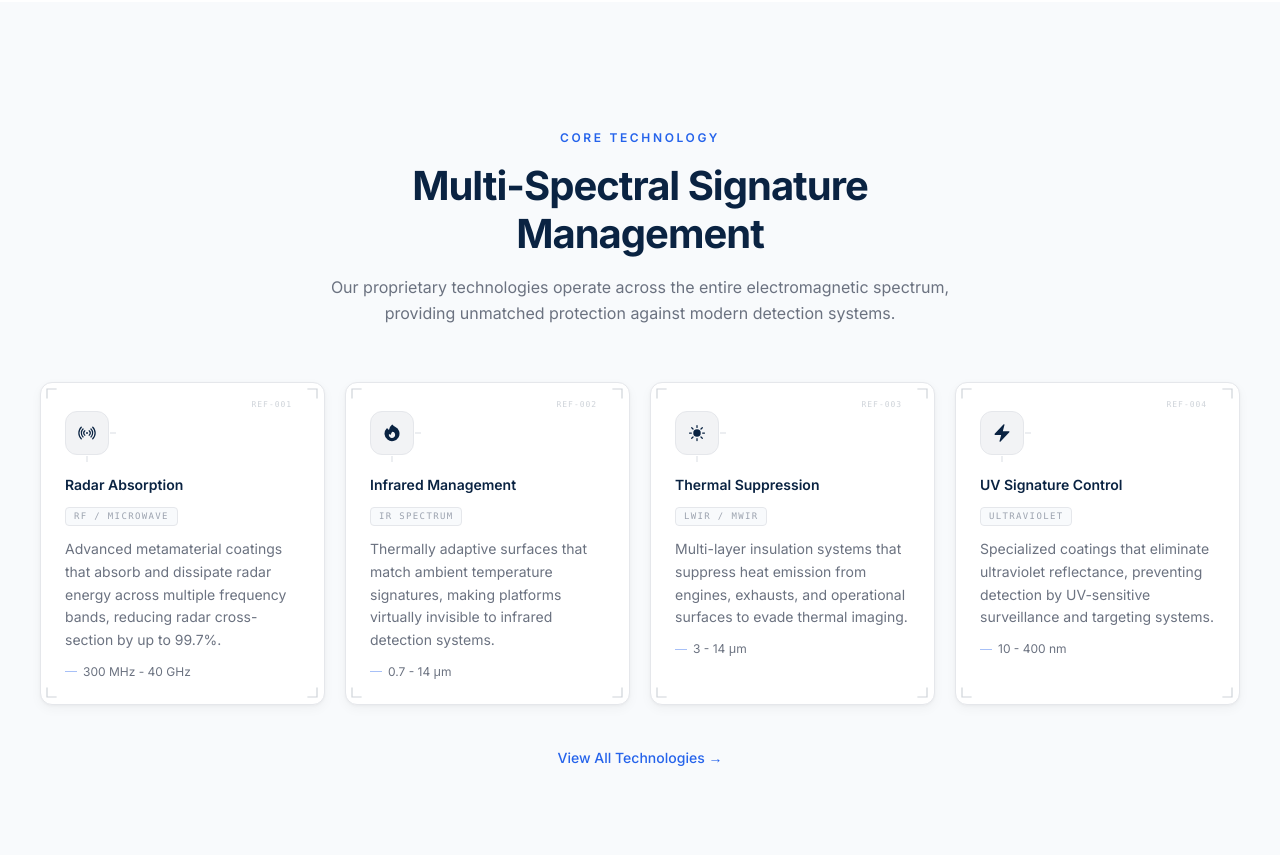
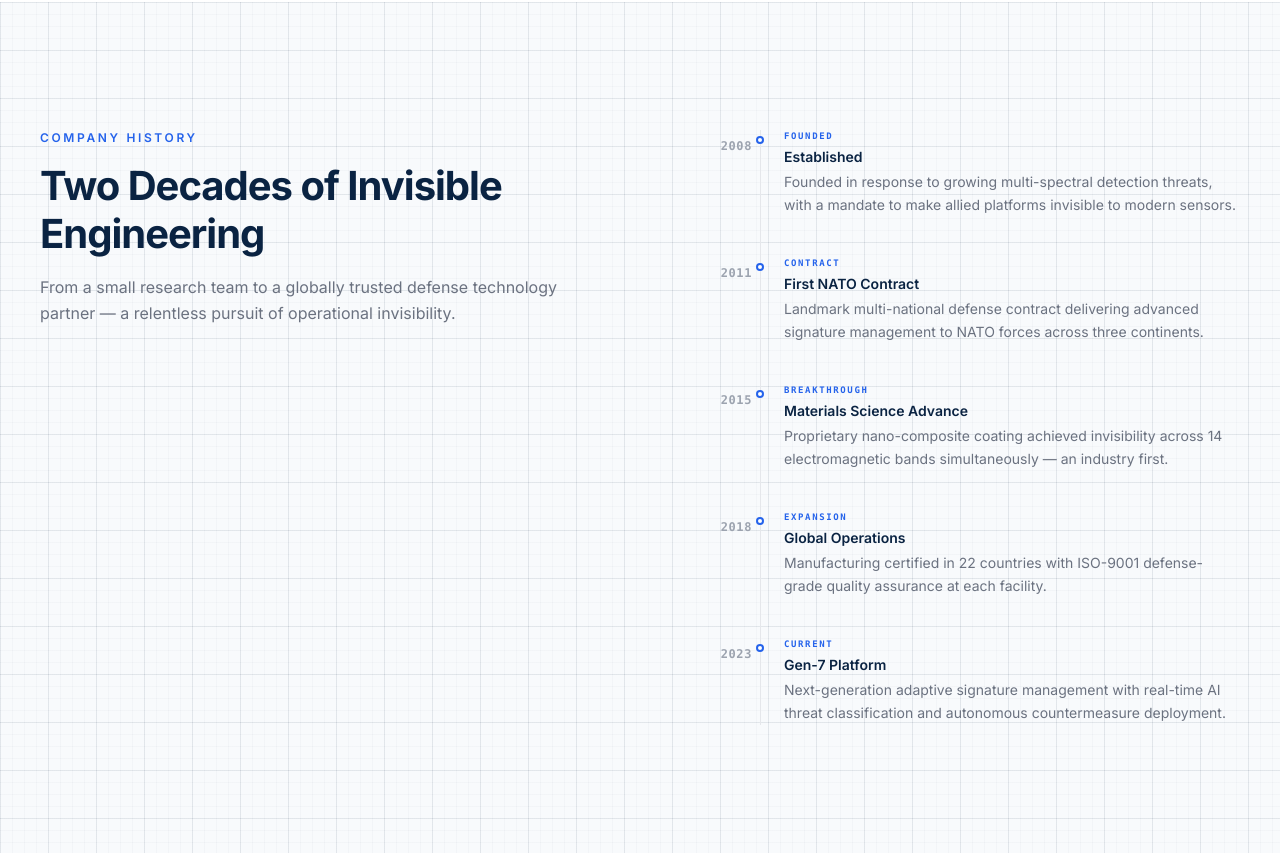
Before and after one commit to Ayush-2-singh/health-stealth-, a Next.js app: page / in a window 1280 px wide. Shown: the part 1734-2589 px from the top of the page. Built offline with nearby package versions, Linux system fonts and the light colour scheme.

Commit message:
feat: home page — add WorldMap + Timeline + BlueprintGrid sections

```diff
--- a/src/app/page.tsx
+++ b/src/app/page.tsx
@@ -6,6 +6,9 @@
 import TechnologyCard from "@/components/TechnologyCard";
 import CTA from "@/components/CTA";
 import GlassCard from "@/components/GlassCard";
+import WorldMap from "@/components/WorldMap";
+import Timeline from "@/components/Timeline";
+import BlueprintGrid from "@/components/BlueprintGrid";
 import { stats, technologies, products, applications, researchAreas } from "@/lib/data";
 import { HiShieldCheck, HiLightningBolt, HiCube, HiGlobe, HiAcademicCap, HiCog } from "react-icons/hi";
 import Link from "next/link";
@@ -55,8 +58,8 @@
         secondaryCTA={{ label: "Contact Us", href: "/contact" }}
       />
 
-        {/* About / Stats */}
-        <section className="py-32 px-6 lg:px-10">
+      {/* ── About / Stats ── */}
+      <section className="relative py-32 px-6 lg:px-10">
         <div className="max-w-7xl mx-auto">
           <SectionTitle
             eyebrow="About Us"
@@ -78,8 +81,24 @@
         </div>
       </section>
 
-        {/* Technology */}
-        <section className="py-32 px-6 lg:px-10 bg-surface">
+      {/* ── Company History Timeline ── */}
+      <section className="relative py-32 px-6 lg:px-10 bg-surface overflow-hidden">
+        <BlueprintGrid />
+        <div className="relative max-w-7xl mx-auto">
+          <div className="grid grid-cols-1 lg:grid-cols-2 gap-16 items-start">
+            <SectionTitle
+              eyebrow="Company History"
+              title="Two Decades of Invisible Engineering"
+              description="From a small research team to a globally trusted defense technology partner — a relentless pursuit of operational invisibility."
+              align="left"
+            />
+            <Timeline />
+          </div>
+        </div>
+      </section>
+
+      {/* ── Core Technology ── */}
+      <section className="relative py-32 px-6 lg:px-10">
         <div className="max-w-7xl mx-auto">
           <SectionTitle
             eyebrow="Core Technology"
@@ -90,19 +109,17 @@
             {technologies.slice(0, 4).map((tech, i) => <TechnologyCard key={tech.id} tech={tech} index={i} />)}
           </div>
           <div className="mt-10 text-center">
-              <Link
-                href="/technology"
-                className="inline-flex items-center gap-1.5 text-sm font-medium text-secondary hover:text-secondary-dark transition-colors duration-150"
-              >
-                View All Technologies →
+            <Link href="/technology" className="inline-flex items-center gap-1.5 text-sm font-medium text-secondary hover:text-secondary-dark transition-colors duration-150">
+              View All Technologies
             </Link>
           </div>
         </div>
       </section>
 
-        {/* Products */}
-        <section className="py-32 px-6 lg:px-10">
-          <div className="max-w-7xl mx-auto">
+      {/* ── Products ── */}
+      <section className="relative py-32 px-6 lg:px-10 bg-surface overflow-hidden">
+        <BlueprintGrid />
+        <div className="relative max-w-7xl mx-auto">
           <SectionTitle
             eyebrow="Our Products"
             title="Battle-Tested Solutions"
@@ -112,18 +129,15 @@
             {products.slice(0, 3).map((product, i) => <ProductCard key={product.id} product={product} index={i} />)}
           </div>
           <div className="mt-10 text-center">
-              <Link
-                href="/products"
-                className="inline-flex items-center gap-1.5 text-sm font-medium text-secondary hover:text-secondary-dark transition-colors duration-150"
-              >
-                Explore Full Catalog →
+            <Link href="/products" className="inline-flex items-center gap-1.5 text-sm font-medium text-secondary hover:text-secondary-dark transition-colors duration-150">
+              Explore Full Catalog
             </Link>
           </div>
         </div>
       </section>
 
-        {/* Applications */}
-        <section className="py-32 px-6 lg:px-10 bg-surface">
+      {/* ── Applications ── */}
+      <section className="relative py-32 px-6 lg:px-10">
         <div className="max-w-7xl mx-auto">
           <SectionTitle
             eyebrow="Applications"
@@ -151,9 +165,10 @@
         </div>
       </section>
 
-        {/* Research */}
-        <section className="py-32 px-6 lg:px-10">
-          <div className="max-w-7xl mx-auto">
+      {/* ── Research ── */}
+      <section className="relative py-32 px-6 lg:px-10 bg-surface overflow-hidden">
+        <BlueprintGrid />
+        <div className="relative max-w-7xl mx-auto">
           <SectionTitle
             eyebrow="Research & Innovation"
             title="Pushing the Boundaries"
@@ -177,13 +192,26 @@
         </div>
       </section>
 
-        {/* Manufacturing pipeline */}
-        <section className="py-32 px-6 lg:px-10 bg-surface">
+      {/* ── Global Operations (World Map) ── */}
+      <section className="relative py-32 px-6 lg:px-10">
         <div className="max-w-7xl mx-auto">
+          <SectionTitle
+            eyebrow="Global Operations"
+            title="Worldwide Mission Coverage"
+            description="Active deployments across six continents, protecting allied platforms in every operational theater."
+          />
+          <WorldMap />
+        </div>
+      </section>
+
+      {/* ── Manufacturing ── */}
+      <section className="relative py-32 px-6 lg:px-10 bg-surface overflow-hidden">
+        <BlueprintGrid />
+        <div className="relative max-w-7xl mx-auto">
           <SectionTitle
             eyebrow="Manufacturing"
             title="Precision at Scale"
-              description="State-of-the-art manufacturing facilities delivering defense-grade quality with unmatched consistency."
+            description="State-of-the-art facilities delivering defense-grade quality with unmatched consistency."
           />
           <div className="grid grid-cols-2 md:grid-cols-3 lg:grid-cols-6 gap-3">
             {[
```
Lines whose indentation alone changed are shown as unchanged.
